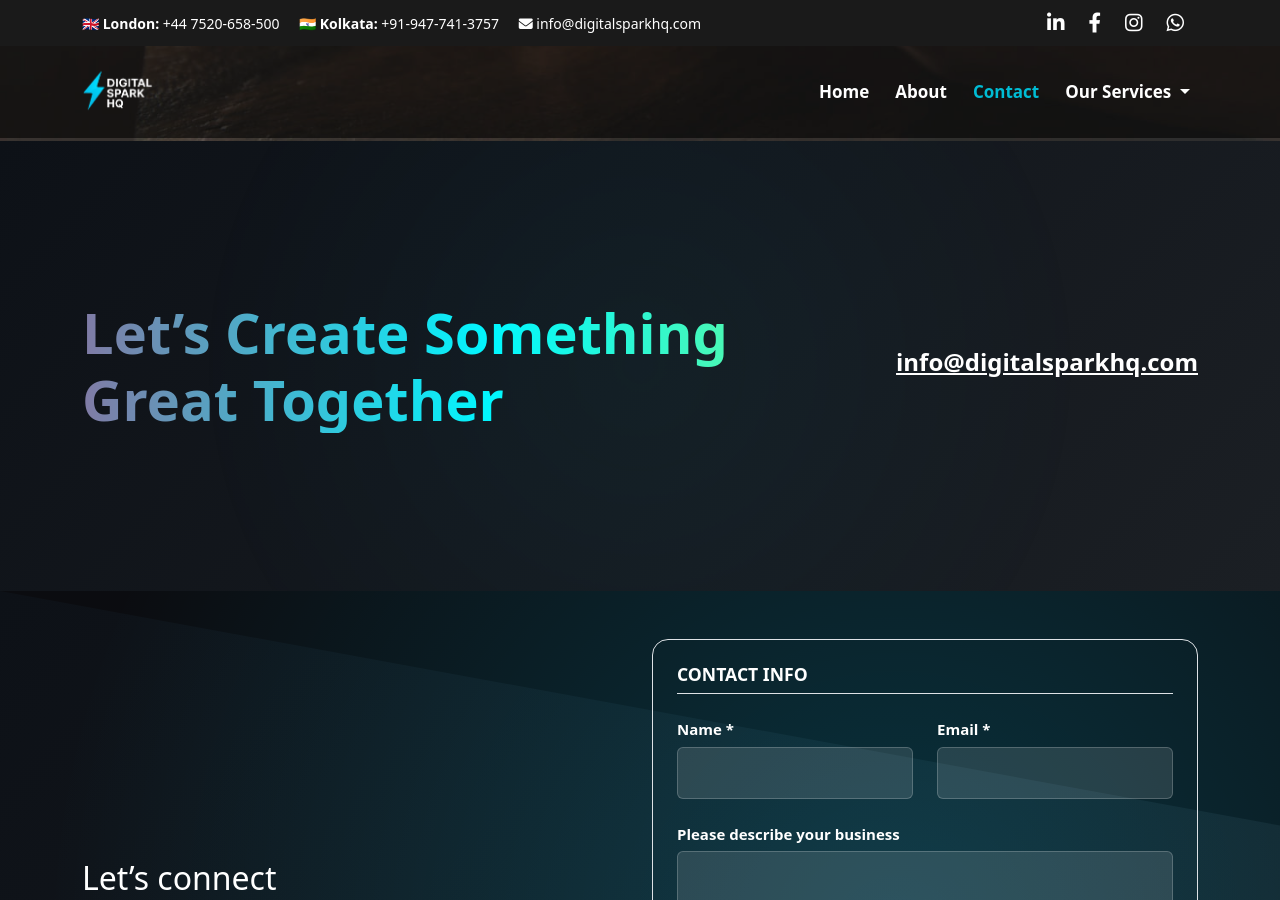
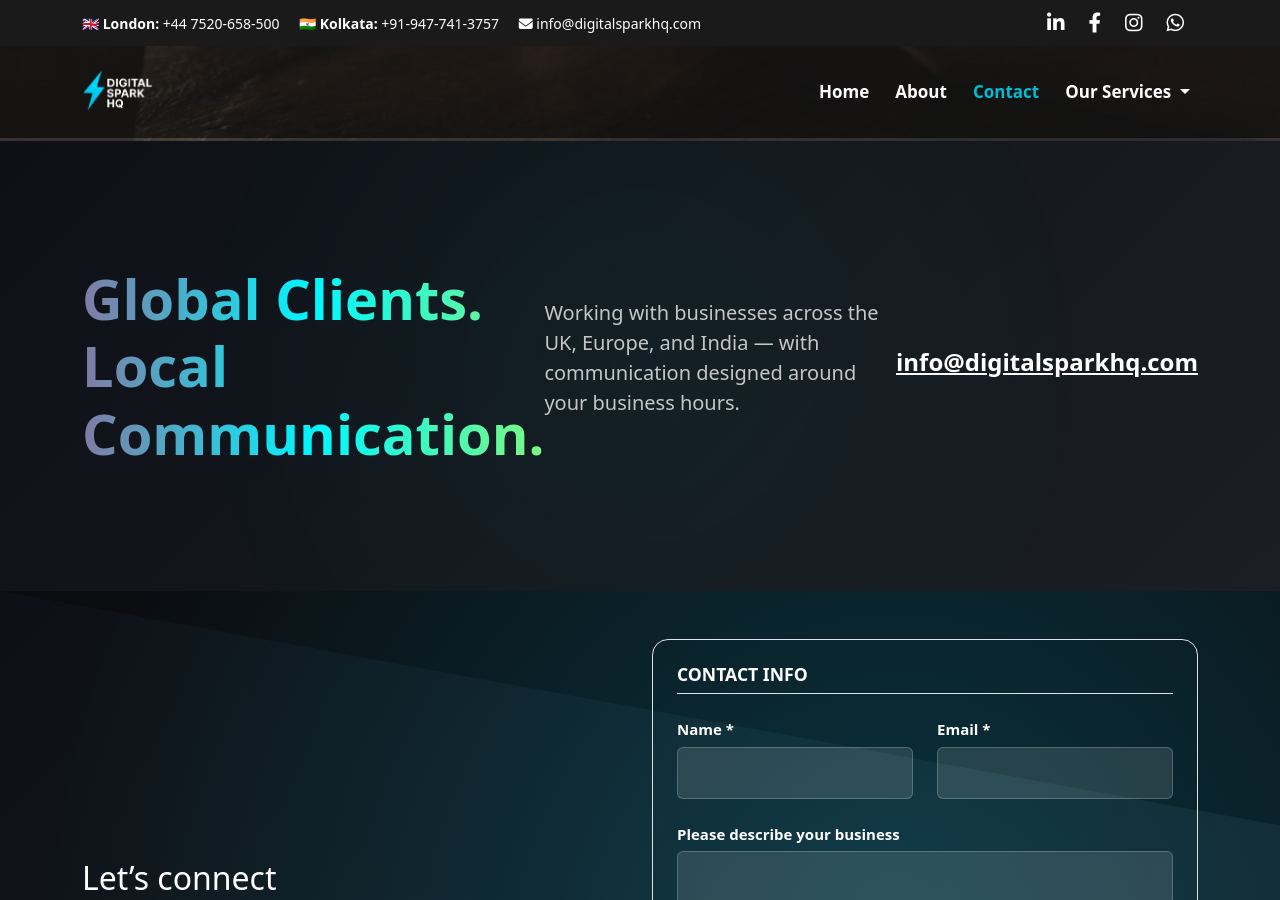
Before and after one commit to Iambiswajit-C/digitalsparkhq, a Jekyll site: the page built from contact.md, in a window 1280 px wide and 900 px high, scrolled down 669 px. Built offline with Jekyll 4.4.1, drawn with Linux system fonts in a browser that asks for light colours.

Commit message:
Update contact.md

```diff
--- a/contact.md
+++ b/contact.md
@@ -22,8 +22,11 @@ description: "Get in touch with Digital Spark HQ to grow your business online. S
   <!-- Animated Content -->
   <div class="container h-100 d-flex align-items-center justify-content-between flex-column flex-md-row text-center text-md-start">
     <h2 class="display-4 fw-bold gradient-text mb-4 mb-md-0">
-      Let’s Create Something Great Together
+      Global Clients. Local Communication.
     </h2>
+    <p class="lead text-white-75">
+Working with businesses across the UK, Europe, and India — with communication designed around your business hours.
+</p>
     <a href="mailto:info@digitalsparkhq.com" class="h4 text-white fw-bold">info@digitalsparkhq.com</a>
   </div>
 </section>
```
